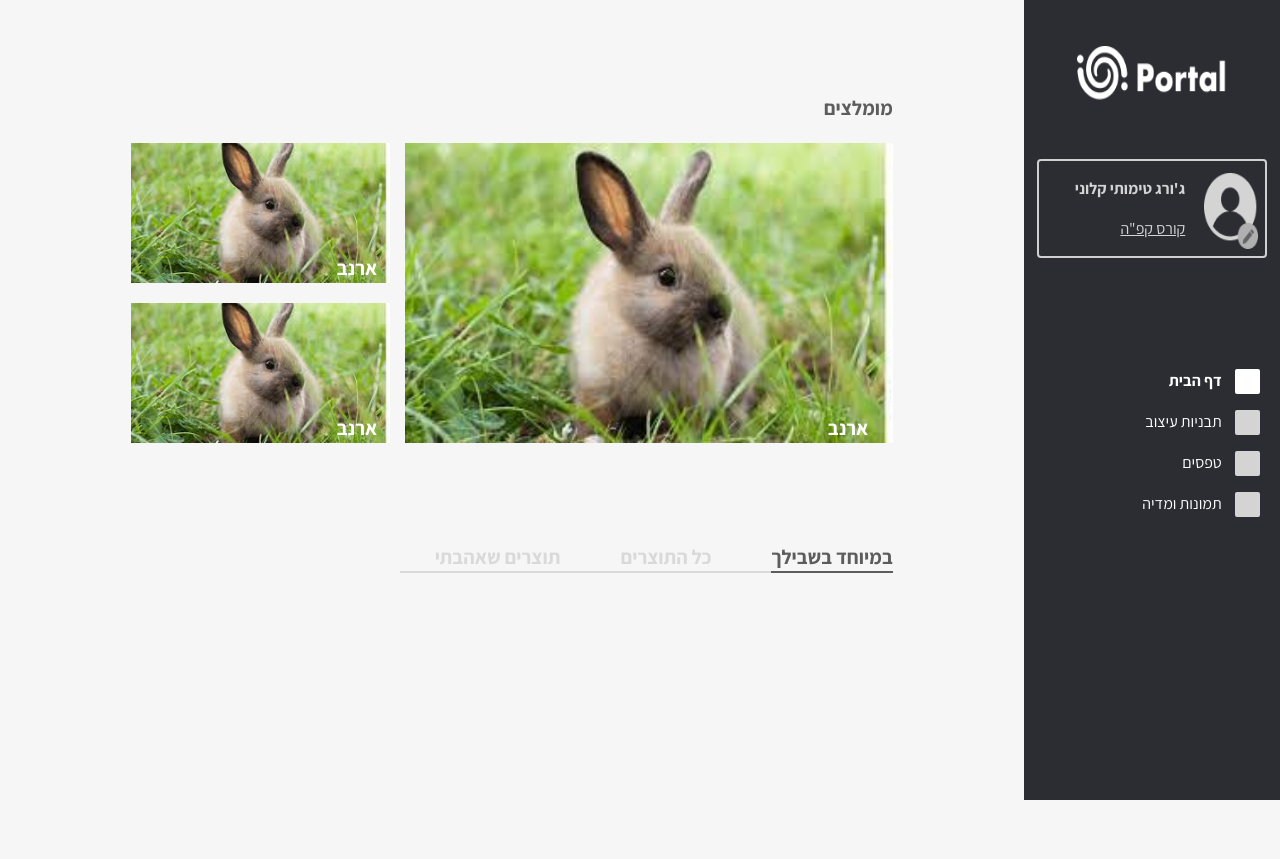
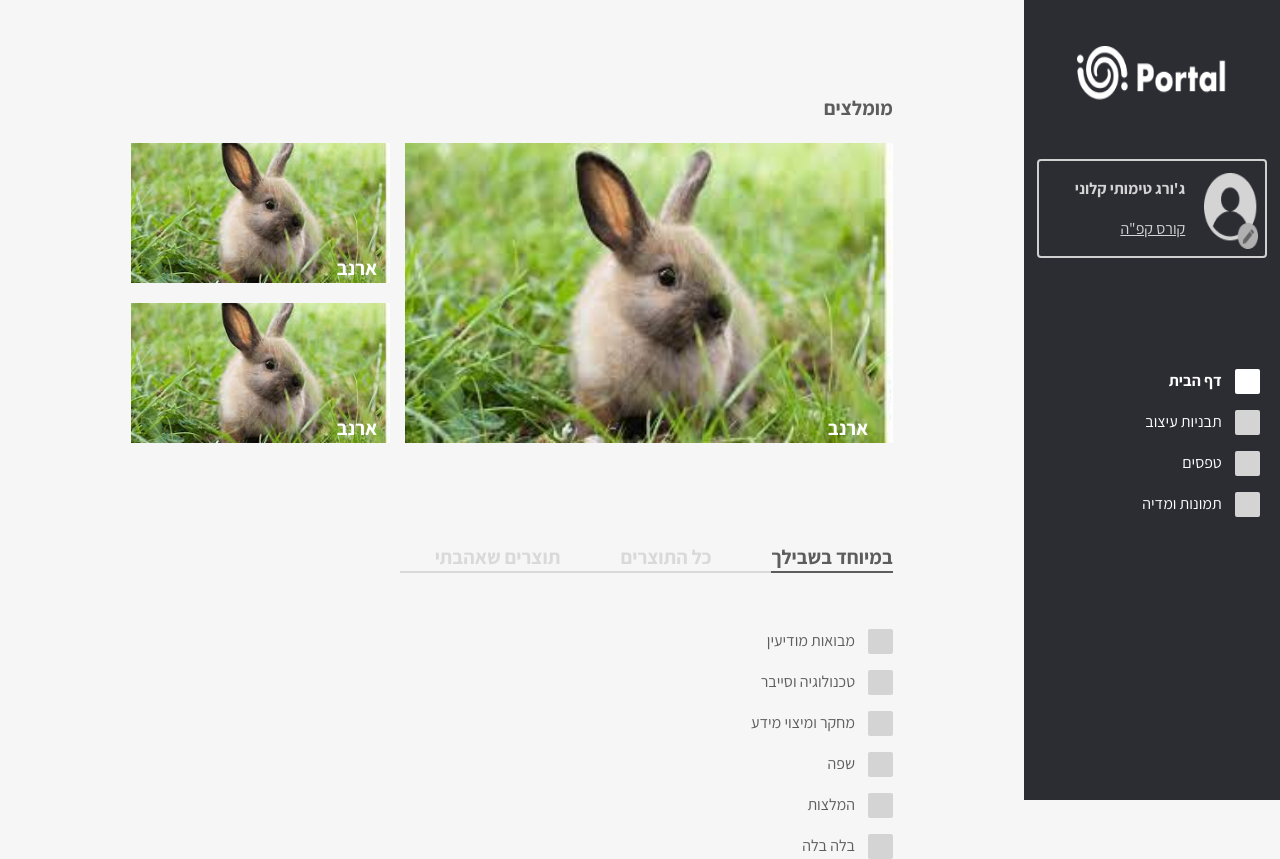
Before and after one commit to 50yearskippur/portalClient, a React (Create React App) app: page / in a window 1280 px wide. Before the commit the page ends 800 px from the top, so only its background shows below. Built offline with nearby package versions, Linux system fonts and the light colour scheme.

Commit message:
added titles list to home page

```diff
--- a/src/components/TitlesList/TitlesList.jsx
+++ b/src/components/TitlesList/TitlesList.jsx
@@ -8,6 +8,7 @@ const TitlesList = ({
   showNumbers = false,
   style,
 }) => {
+  console.log(style);
   const navigate = useNavigate();
   const [selectedTitle, setSelectedTitle] = useState(getDefaultTitle());
 
--- /dev/null
+++ b/src/components/WhiteContainer/WhiteContainer.css
@@ -0,0 +1,4 @@
+.white-container {
+  background: #ffffff;
+  /* z-index: 1; */
+}
--- /dev/null
+++ b/src/components/WhiteContainer/WhiteContainer.jsx
@@ -0,0 +1,12 @@
+import "./WhiteContainer.css";
+
+const WhiteContainer = ({ children, style }) => {
+  console.log(children);
+  return (
+    <div className="white-container" style={style}>
+      {children}
+    </div>
+  );
+};
+
+export default WhiteContainer;
--- a/src/pages/HomePage.jsx
+++ b/src/pages/HomePage.jsx
@@ -1,9 +1,11 @@
 import SideBar from "../components/SideBar/SideBar";
 import Tabs from "../components/Tabs/Tabs";
 import "./HomePage.css";
+import WhiteContainer from "../components/WhiteContainer/WhiteContainer";
 import rabit from "../assets/img/rabit.jpg";
 import RecommendedItem from "../components/ItemsComponents/RecommendedItem";
-
+import TitlesList from "../components/TitlesList/TitlesList";
+//delete in production
 const data = [
   {
     title: "ארנב",
@@ -70,6 +72,16 @@ const data = [
   },
 ];
 
+const titlesArray = [
+  "מבואות מודיעין",
+  "טכנולוגיה וסייבר",
+  "מחקר ומיצוי מידע",
+  "שפה",
+  "המלצות",
+  "בלה בלה",
+];
+const titlesObjectsArray = titlesArray.map((title) => ({ text: title }));
+
 const tabsArray = ["במיוחד בשבילך", "כל התוצרים", "תוצרים שאהבתי"];
 
 const HomePage = () => {
@@ -79,7 +91,7 @@ const HomePage = () => {
       <div className="recommended-wrapper">
         <RecommendedItem
           item={data[0]}
-          style={{height: "100%", width: "100%"}}
+          style={{ height: "100%", width: "100%" }}
         />
         <SideBar
           numItems={2}
@@ -88,7 +100,15 @@ const HomePage = () => {
           data={data}
         />
       </div>
-      <Tabs style={{marginTop: "12.7vh"}} tabsArray={tabsArray} />
+      <Tabs style={{ marginTop: "12.7vh" }} tabsArray={tabsArray} />
+      <TitlesList
+        titlesArray={titlesObjectsArray}
+        getDefaultTitle={() => titlesObjectsArray[0]}
+        style={{
+          containerStyle: { marginTop: "7vh" },
+          color: "#5D5D5D",
+        }}
+      />
     </div>
   );
 };
```
